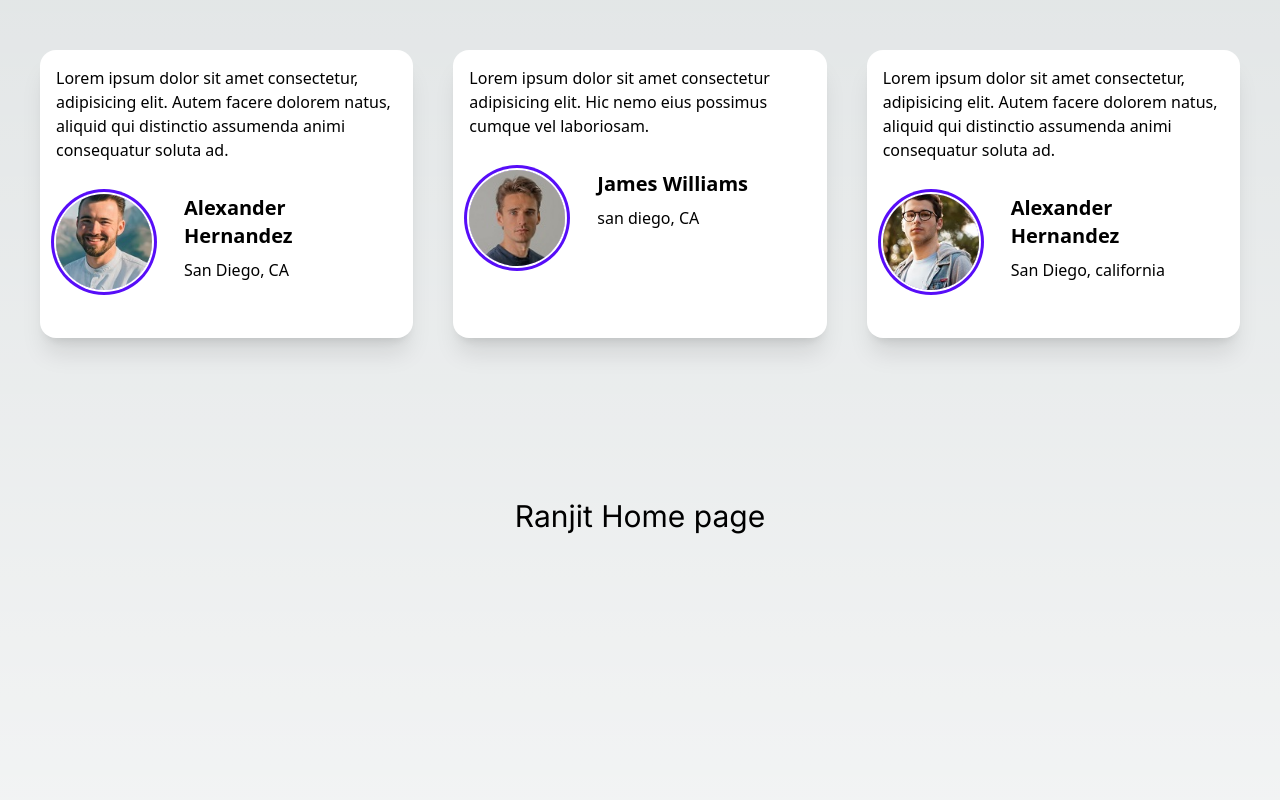
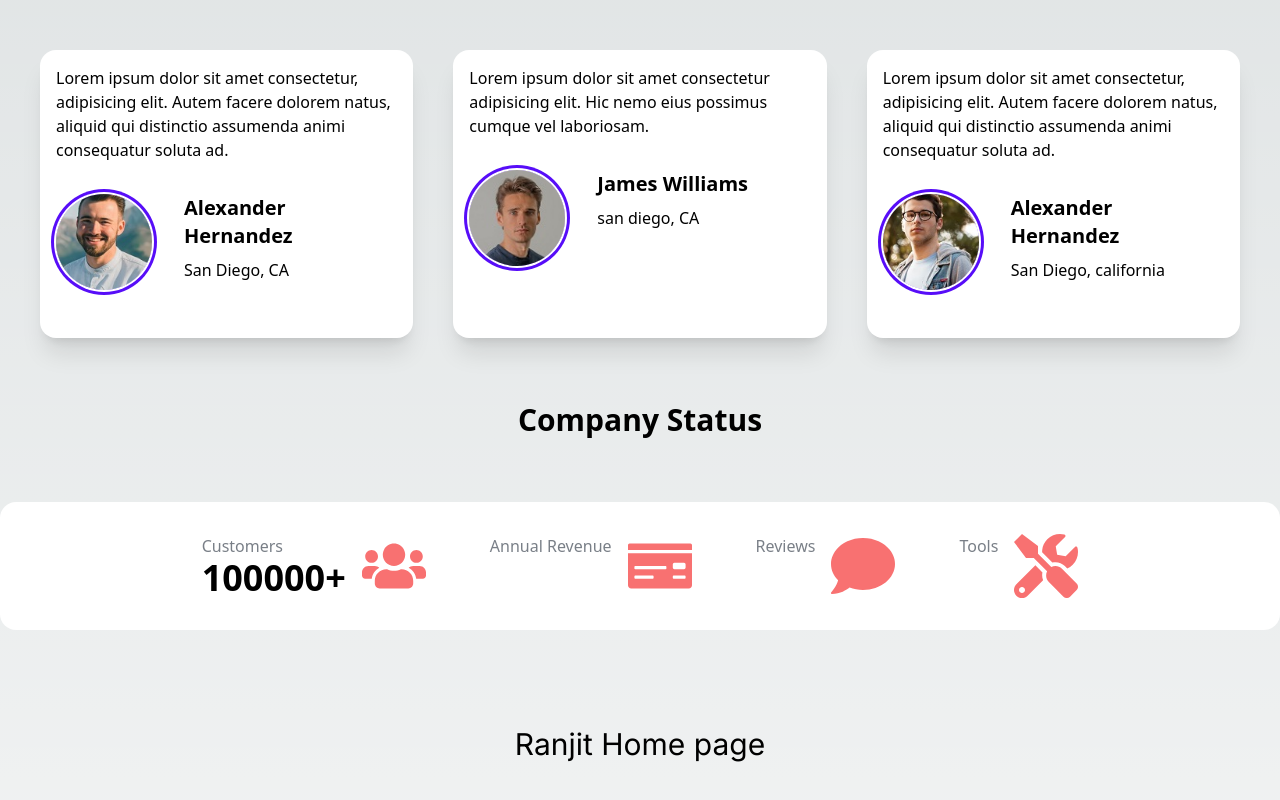
Before and after one commit to mollikacomputer/ranjitk, a Next.js app: page / in a window 1280 px wide. Shown: the part 722-1522 px from the top of the page. Built offline with nearby package versions, Linux system fonts and the light colour scheme.

Commit message:
status bur added

```diff
--- /dev/null
+++ b/components/Status.js
@@ -0,0 +1,86 @@
+import CountUp from "react-countup";
+import VisibilitySensor from "react-visibility-sensor";
+import { FaUsers, FaMoneyCheck, FaComment, FaTools } from "react-icons/fa";
+
+const Status = () => {
+  return (
+    <section className="container mx-auto ">
+      <div className="text-center" >
+      <h2 className="text-3xl my-16 font-bold ">Company Status</h2>
+      </div>
+      <div className="hero bg-white bg-base-100 rounded-2xl">
+        <div className="hero-content flex-col lg:flex-row">
+          {/* ______customers____ */}
+          <div className="stat">
+            <div className="stat-figure text-red-400 s-full">
+              <FaUsers className="w-16 h-16" />
+            </div>
+            <div className="stat-title">Customers</div>
+            <div className="stat-value">100000+</div>
+          </div>
+
+          {/* ____annual revenue____ */}
+          <div className="stat">
+            <div className="stat-figure text-red-400 s-full">
+              <FaMoneyCheck className="w-16 h-16" />
+            </div>
+            <div className="stat-title">Annual Revenue</div>
+            <div className="stat-value">
+              <div>
+                <VisibilitySensor>
+                  {({ isVisible }) => (
+                    <div style={{ height: 1 }}>
+                      {isVisible ? (
+                        <CountUp end={1000} duration={3} suffix={"M"} />
+                      ) : null}
+                    </div>
+                  )}
+                </VisibilitySensor>
+              </div>
+            </div>
+          </div>
+
+          {/* ______rviews______ */}
+          <div className="stat">
+            <div className="stat-figure text-red-400 s-full">
+              <FaComment className="w-16 h-16" />
+            </div>
+            <div className="stat-title">Reviews</div>
+            <div className="stat-value">
+              <VisibilitySensor>
+                {({ isVisible }) => (
+                  <div style={{ height: 1 }}>
+                    {isVisible ? (
+                      <CountUp end={2000} duration={3} suffix={"k+"} />
+                    ) : null}
+                  </div>
+                )}
+              </VisibilitySensor>
+            </div>
+          </div>
+
+          {/* _______tools_______ */}
+          <div className="stat">
+            <div className="stat-figure text-red-400 s-full">
+              <FaTools className="w-16 h-16" />
+            </div>
+            <div className="stat-title">Tools</div>
+            <div className="stat-value">
+              <VisibilitySensor>
+                {({ isVisible }) => (
+                  <div style={{ height: 1 }}>
+                    {isVisible ? (
+                      <CountUp end={1000} duration={3} suffix={"+"} />
+                    ) : null}{" "}
+                  </div>
+                )}
+              </VisibilitySensor>
+            </div>
+          </div>
+        </div>
+      </div>
+    </section>
+  );
+};
+
+export default Status;
--- a/package.json
+++ b/package.json
@@ -12,9 +12,12 @@
     "daisyui": "^2.51.6",
     "next": "13.4.3",
     "react": "18.2.0",
+    "react-countup": "^6.4.2",
     "react-dom": "18.2.0",
+    "react-icons": "^4.8.0",
     "react-toastify": "^9.1.3",
-    "react-type-animation": "^3.0.1"
+    "react-type-animation": "^3.0.1",
+    "react-visibility-sensor": "^5.1.1"
   },
   "devDependencies": {
     "autoprefixer": "^10.4.14",
--- a/pages/_app.js
+++ b/pages/_app.js
@@ -3,6 +3,7 @@ import HeroSection from '@/components/HeroSection';
 import Navbar from '@/components/Navbar';
 import Comments from '@/components/Comments';
 import '@/styles/globals.css'
+import Status from '@/components/Status';
 
 export default function App({ Component, pageProps }) {
   return(
@@ -10,6 +11,7 @@ export default function App({ Component, pageProps }) {
     <Navbar/>
     <HeroSection/>
     <Comments/>
+    <Status/>
     <Component {...pageProps} />
     <Footer/>
     </>
```
Also changed, not shown: 1 other file (tests, documents, lock files or other folders).
